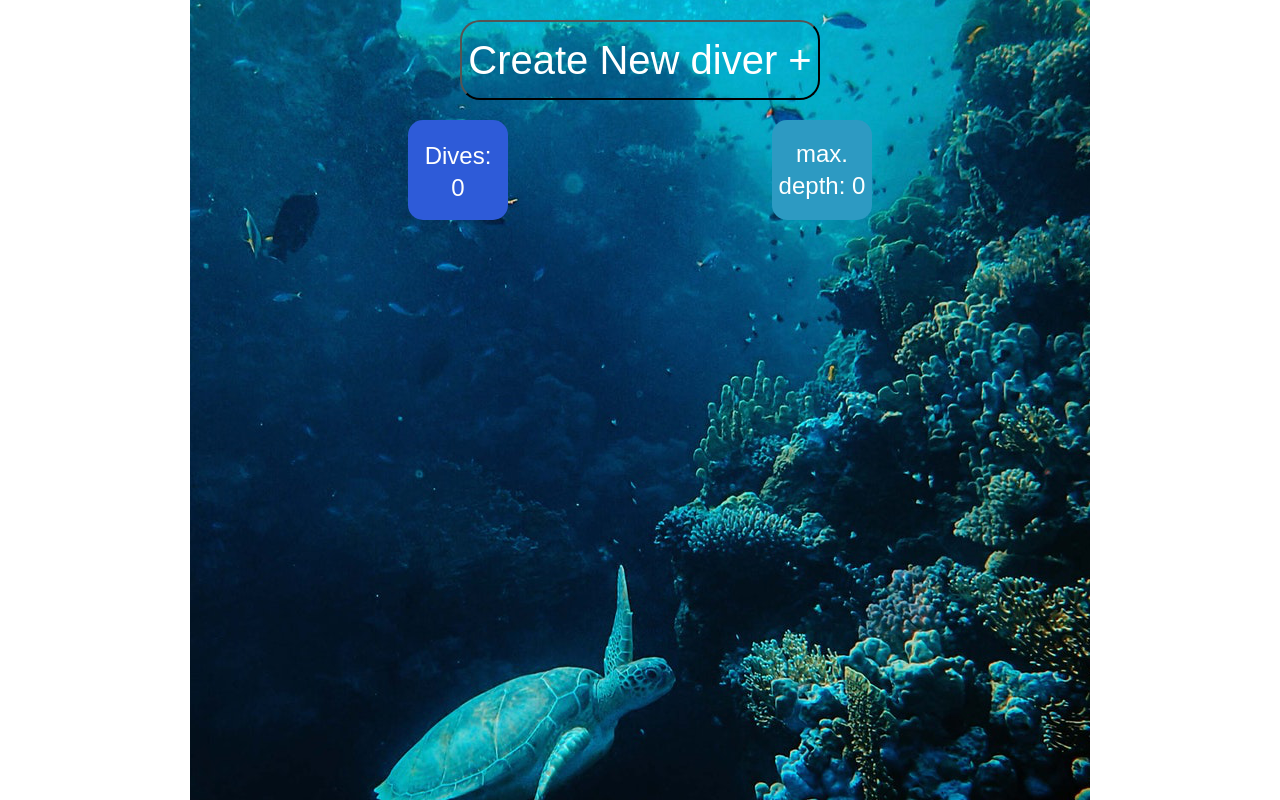
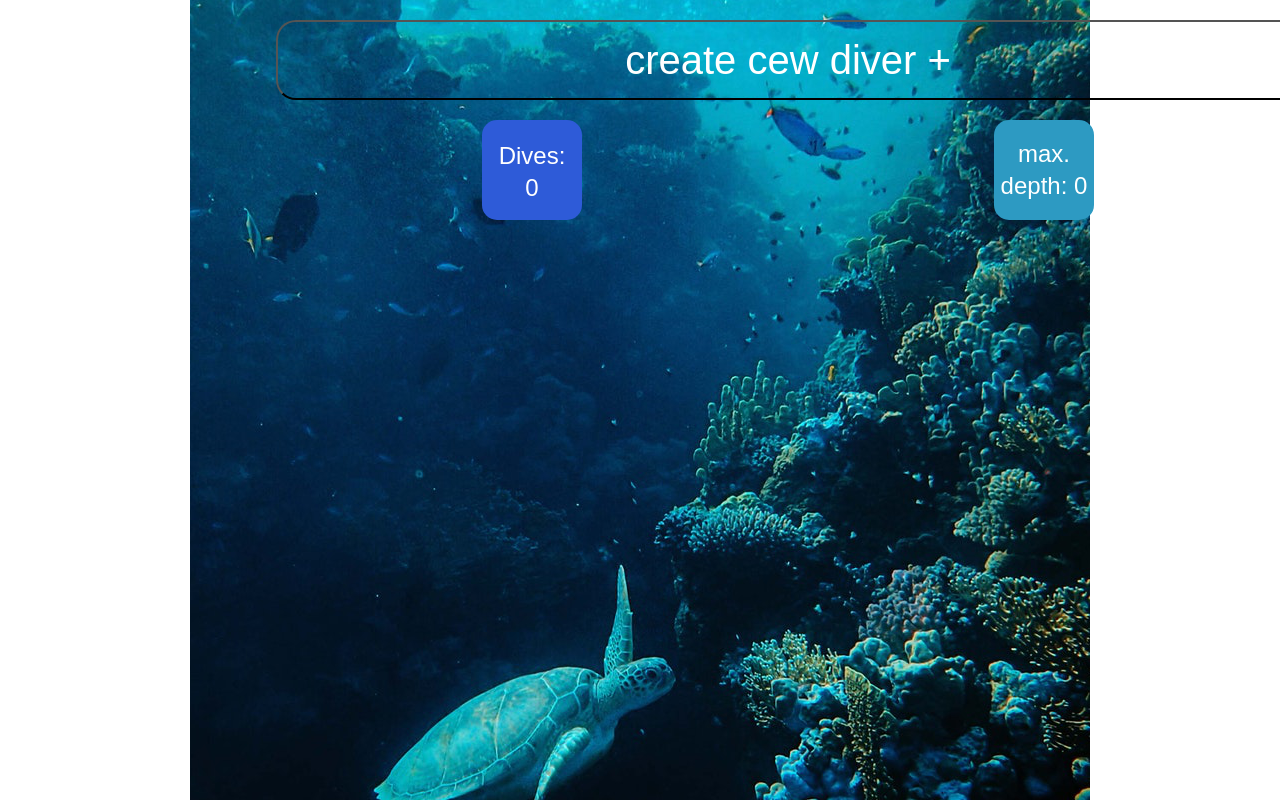
Before and after one commit to FlyingMoe91/capstone-project, a React (Create React App) app: page / in a window 1280 px wide. Built offline with nearby package versions, Linux system fonts and the light colour scheme.

Commit message:
Add som styling

```diff
--- a/src/components/AddDiveForm/AddDive.js
+++ b/src/components/AddDiveForm/AddDive.js
@@ -200,6 +200,10 @@ const ButtonBack = styled(Button)`
   position: absolute;
   left: 10px;
   top: 20px;
+  color: white;
+  font-size: 1.8rem;
+  border: none;
+  background: transparent;
 `;
 
 const ButtonSubmit = styled(Button)`
--- a/src/components/FormCreateDiver/CreateDiver.js
+++ b/src/components/FormCreateDiver/CreateDiver.js
@@ -99,7 +99,8 @@ const SectionStyled = styled.section`
 
 const Headline = styled.h1`
   text-align: center;
-  margin: 0;
+  width: 80vw;
+  margin: 0 auto;
   font-size: 2.5rem;
   color: white;
 `;
@@ -127,6 +128,10 @@ const ButtonBack = styled(Button)`
   position: absolute;
   left: 10px;
   top: 20px;
+  color: white;
+  font-size: 1.8rem;
+  border: none;
+  background: transparent;
 `;
 
 const ButtonSubmit = styled(Button)`
--- a/src/pages/home.js
+++ b/src/pages/home.js
@@ -25,7 +25,7 @@ export default function Home({ diveData }) {
             )
           )
         : !createDiverPageActive && (
-            <Header onClick={handleCreateDiverPage}>Create New diver +</Header>
+            <Header onClick={handleCreateDiverPage}>create cew diver +</Header>
           )}
       {createDiverPageActive && (
         <CreateDiver
@@ -64,4 +64,6 @@ const Header = styled.button`
   background: transparent;
   color: white;
   border-radius: 20px;
+  padding: 0 5px;
+  width: 80vw;
 `;
```
